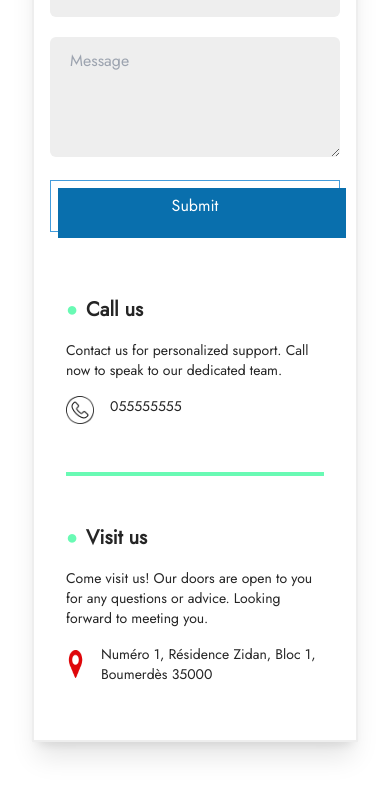
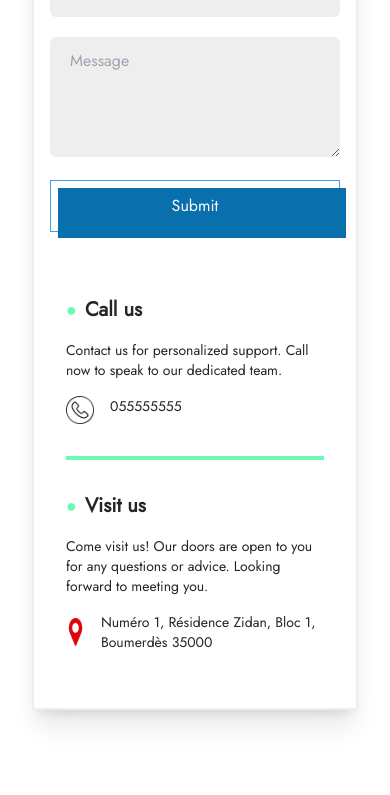
Before and after one commit to KamelMesbahi13/dzWorkAway, a React (Vite) app: page /Contactez-Nous in a window 390 px wide. Shown: the part 925-1720 px from the top of the page. Built offline with nearby package versions, Linux system fonts and the light colour scheme.

Commit message:
Contact Us GetIn Touch Section

```diff
--- a/src/Components/ContactUs/GetInTouch/GetInTouch.jsx
+++ b/src/Components/ContactUs/GetInTouch/GetInTouch.jsx
@@ -155,7 +155,7 @@ const GetInTouch = () => {
                           <div>
                             <div>
                               <h6>
-                                <span className="mr-2 text-xl text-secondColor">
+                                <span className="mr-2 text-lg md:text-xl text-secondColor">
                                   &#x25CF;
                                 </span>
                                 {CallUs_Title}
@@ -178,11 +178,11 @@ const GetInTouch = () => {
                             </div>
                           </div>
                         </div>
-                        <div className="w-full h-1 my-12 bg-secondColor"></div>
-                        <div className="">
+                        <div className="w-full h-1 my-8 md:my-12 bg-secondColor"></div>
+                        <div>
                           <div>
                             <h6>
-                              <span className="mr-2 text-xl text-secondColor">
+                              <span className="mr-2 text-lg md:text-xl text-secondColor">
                                 &#x25CF;
                               </span>
                               {VisitUs_Title}
```
